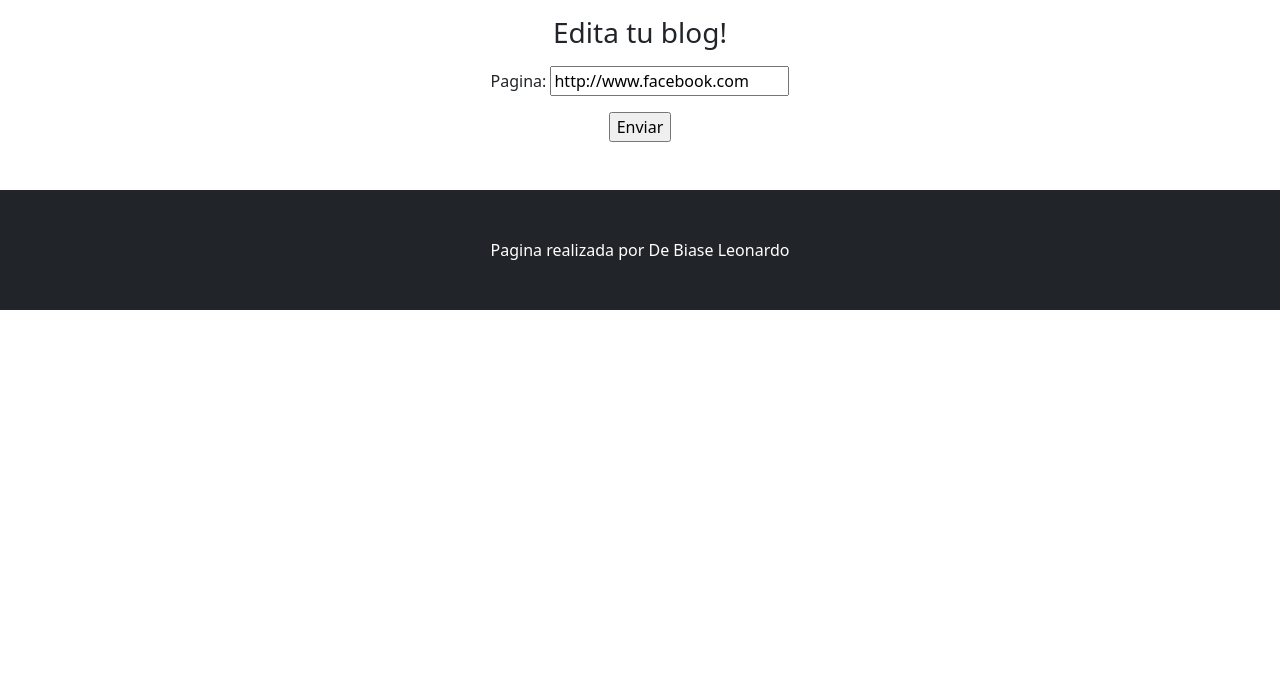
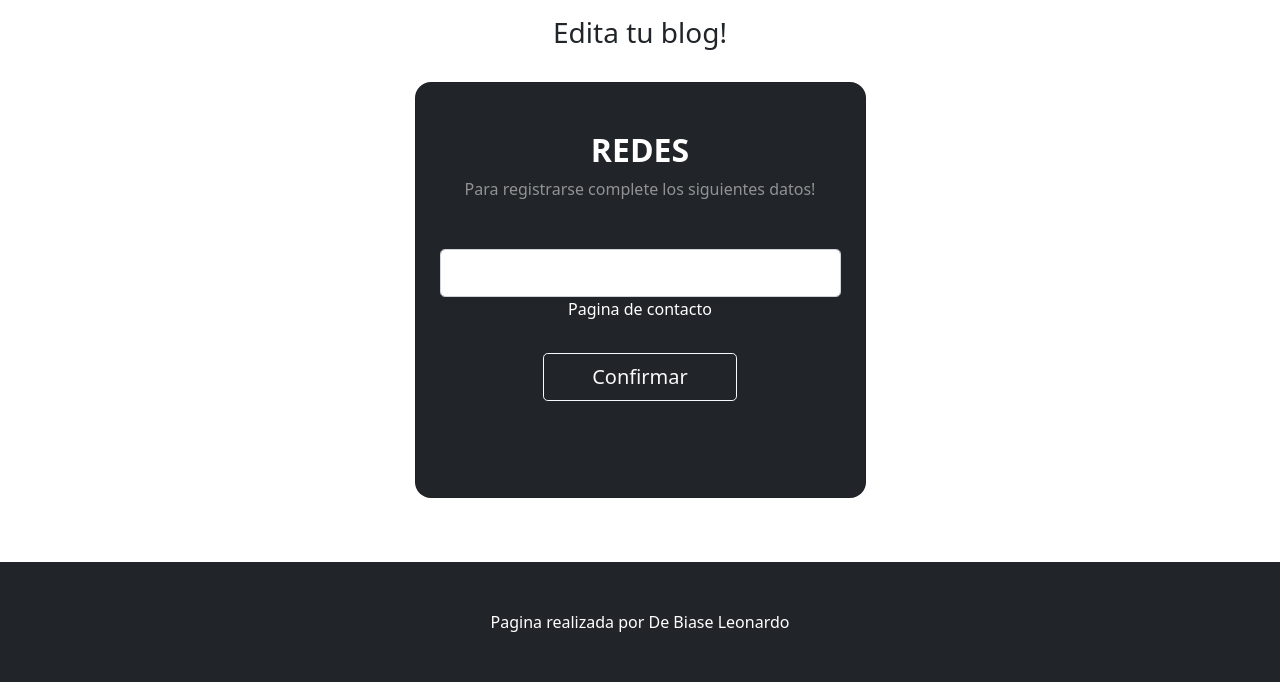
Before and after one commit to Leonardodb611/Clon-blog-Django, a Django app: page /Applogin/editRedes/27 in a window 1280 px wide. Shown: the part 152-834 px from the top of the page. Before the commit the page ends 462 px from the top, so only its background shows below. Run offline with Django 4.2, Linux system fonts and the light colour scheme; a user stored in the database is signed in; data comes from the database, SQL or seed files in the repository; both versions use the stored data as it was after the commit; some libraries are stand-ins or nearby versions.

Commit message:
Cambios finales

```diff
--- a/ProyectoFinal/App/forms.py
+++ b/ProyectoFinal/App/forms.py
@@ -4,11 +4,6 @@ from django.contrib.auth.models import User
 from ckeditor.fields import RichTextField
 from ckeditor.widgets import CKEditorWidget
 
-class UsuarioFormulario(forms.Form):
-
-    nombre = forms.CharField()
-    apellido = forms.CharField()
-    email = forms.EmailField()
 
 
 class CrearBlogForm(forms.Form):
--- a/ProyectoFinal/App/templates/App/Agregar_redes.html
+++ b/ProyectoFinal/App/templates/App/Agregar_redes.html
@@ -33,7 +33,7 @@
                         <p class="text-white-50 mb-5">Para registrarse complete los siguientes datos!</p>
 
                         <div class="form-outline form-white mb-4">
-                        <input type="text" name="pagina" class="form-control form-control-lg" />
+                        <input type="text" name="pagina" style="text-align: center;" class="form-control form-control-lg" />
                         <label class="form-label" for="typeEmailX">Pagina de contacto</label>
                         </div>
 
--- a/ProyectoFinal/Applogin/templates/Applogin/editarRedes.html
+++ b/ProyectoFinal/Applogin/templates/Applogin/editarRedes.html
@@ -7,19 +7,46 @@
 
 <p><h3>Edita tu blog!</h3></p>
 
+{% if miFormulario.errors %}
 
-{% if miFormulario1.errors %}
-
-<p style="color: red;"> Estan mal los datos</p>
+<div class="alert alert-danger">
+    <strong>ERROR!</strong> Los valores completados son incorrectos.
+  </div>
 
 {% endif %}
 
 <form action="" method="POST">{% csrf_token %}
 
+    <section class=" gradient-custom" style="text-align: center;">
+        <div class="container py-3 h-100">
+        <div class="row d-flex justify-content-center align-items-center h-100">
+            <div class="col-12 col-md-8 col-lg-6 col-xl-5">
+            <div class="card bg-dark text-white" style="border-radius: 1rem;">
+                <div class="card-body p-4 text-center">
 
-    {{miFormulario.as_p}}
+                <div class="mb-md-5 mt-md-4 pb-4">
 
-    <input type="submit", value="Enviar">
+                    <h2 class="fw-bold mb-2 text-uppercase">Redes</h2>
+                    <p class="text-white-50 mb-5">Para registrarse complete los siguientes datos!</p>
+
+                    <div class="form-outline form-white mb-4">
+                    <input type="text" name="pagina" style="text-align: center;" class="form-control form-control-lg" />
+                    <label class="form-label" for="typeEmailX">Pagina de contacto</label>
+                    </div>
+
+
+                    <button class="btn btn-outline-light btn-lg px-5" type="submit">Confirmar</button>
+
+
+                </div>
+
+
+                </div>
+            </div>
+            </div>
+        </div>
+        </div>
+    </section>
 
 </form>
 
--- a/ProyectoFinal/Applogin/views.py
+++ b/ProyectoFinal/Applogin/views.py
@@ -170,6 +170,7 @@ def crearRedes(request):
 
                 return redirect("/App/profile")
             except:
+
                 return redirect("/App/profile")
     else:
 
```
Also changed, not shown: ProyectoFinal/App/templates/App/PerfilUsuario.html (+6 -3 lines), ProyectoFinal/App/templates/App/graciasBlog.html (+29 -2 lines), ProyectoFinal/db.sqlite3, ProyectoFinal/media/avatars/argentina_i61TUqF.png (added), ProyectoFinal/media/avatars/argentina_moJXwBJ.png (added).
